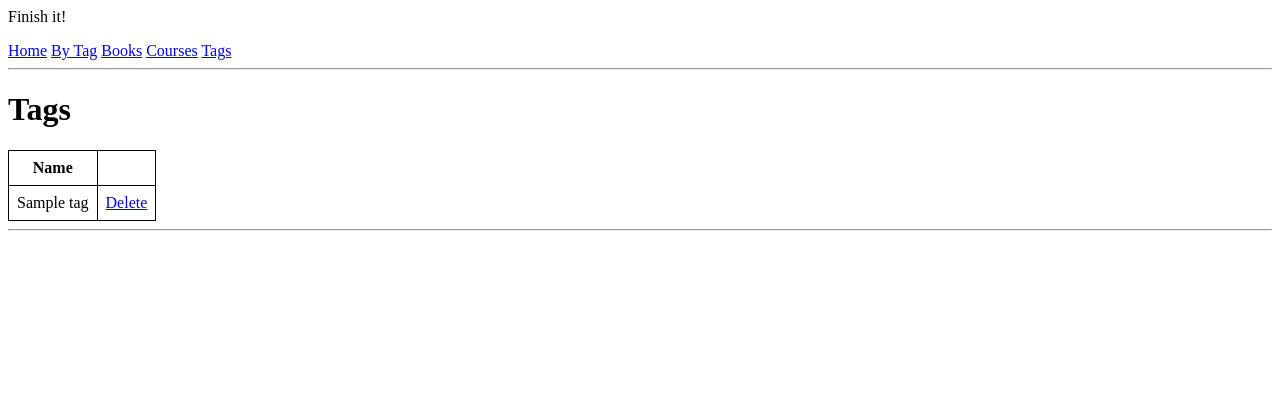
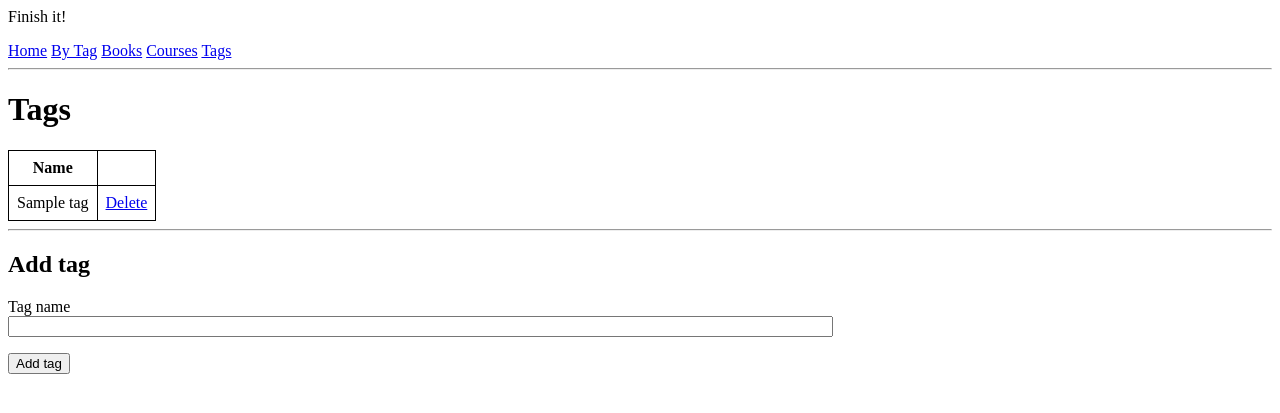
Before and after one commit to hckmd/finish-it-edpf-5023, a Flask app: page /tags/ in a window 1280 px wide. Shown: the top 413 px of the page. Run offline with Flask 2, Linux system fonts and the light colour scheme; tables that the repository leaves empty hold one stand-in row (values such as "Sample post").

Commit message:
Adds form for creating new tags

```diff
--- /dev/null
+++ b/app/tags/forms.py
@@ -0,0 +1,8 @@
+from flask_wtf import FlaskForm
+from wtforms import StringField, SubmitField
+from wtforms.validators import DataRequired, Length
+
+class TagAddForm(FlaskForm):
+    '''Form for creating a new tag'''
+    name = StringField('Tag name', validators=[DataRequired(), Length(max=100)])
+    submit = SubmitField('Add tag')
--- a/app/tags/routes.py
+++ b/app/tags/routes.py
@@ -1,14 +1,24 @@
-from flask import render_template
+from flask import render_template, redirect, url_for
 
 from app import db
 from app.models import Tag
 from app.tags import bp
+from .forms import TagAddForm
 
-@bp.route('/')
-@bp.route('/index')
+@bp.route('/', methods = ['GET', 'POST'])
+@bp.route('/index', methods = ['GET', 'POST'])
 def index():
     tags = Tag.query.all()
-    return render_template('tags_list.html', title='Tags', tags=tags)
+    form = TagAddForm()
+    if form.validate_on_submit():
+        tag = Tag()
+        form.populate_obj(tag)
+        db.session.add(tag)
+        db.session.commit()
+
+        return redirect(url_for('tags.index'))
+
+    return render_template('tags_list.html', title='Tags', tags=tags, form=form)
 
 @bp.route('/delete/<int:id>')
 def delete(id):
--- a/app/tags/templates/tags_list.html
+++ b/app/tags/templates/tags_list.html
@@ -18,4 +18,16 @@
         </tbody>
     </table>
     <hr>
+    <h2>Add tag</h2>
+    <form action="" method="post">
+        {{ form.hidden_tag() }}
+        <p>
+            {{ form.name.label }}</br>
+            {{ form.name(size=100) }}
+            {% for error in form.name.errors %}
+            <span style="color: red;">[{{ error }}]</span>
+            {% endfor %}
+        </p>
+        <p>{{ form.submit }}</p>
+    </form>
 {% endblock %}
```
